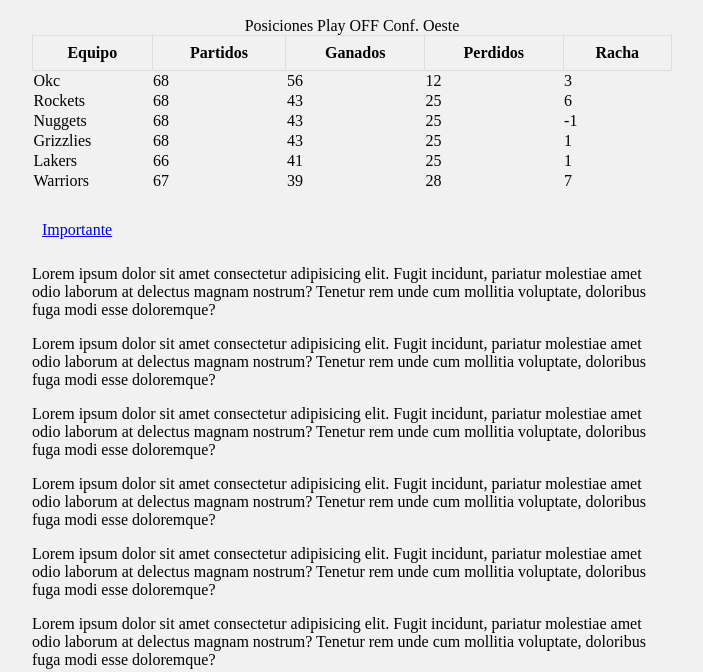
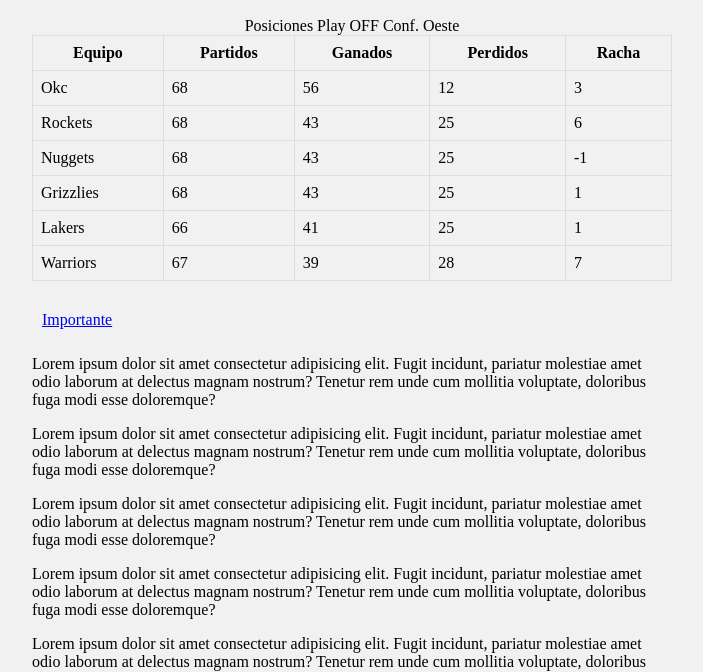
Before and after one commit to David-ZemaP/3-17-2025-Practica7, a plain HTML site: page index.html in a window 1280 px wide. Shown: the part 121-793 px from the top of the page, without its empty margins (288-991 px from the left). Drawn offline with Linux system fonts and the light colour scheme.

Commit message:
Cosas menores

```diff
--- a/style.css
+++ b/style.css
@@ -30,6 +30,12 @@ th {
     text-align: center;
 }
 
+td {
+    border: 1px solid #ddd;
+    padding: 8px;
+    text-align: left;
+}
+
 img {
     width:100%;
     height: auto;
```
